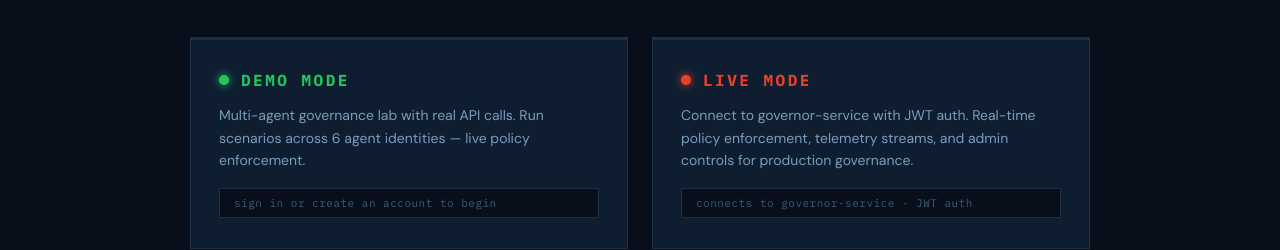
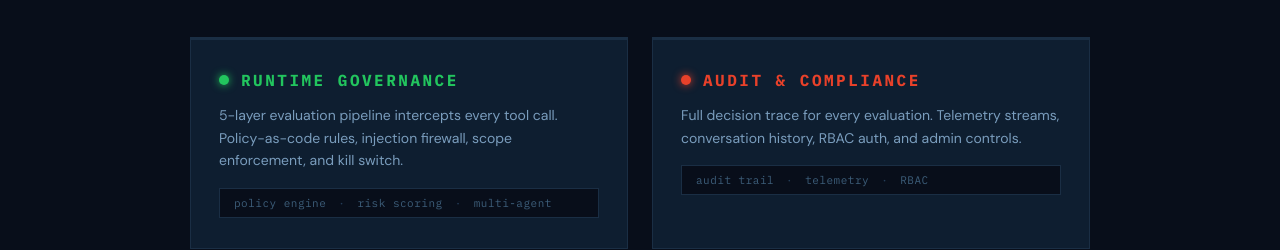
Before and after one commit to othnielObasi/openclaw-runtime-governor, a Next.js app in the folder dashboard/: page / in a window 1280 px wide. Shown: the part 580-830 px from the top of the page. Built offline with nearby package versions, Linux system fonts and the light colour scheme; no server answers.

Commit message:
ui: replace demo/live mode cards with capability cards, login only via popup

```diff
--- a/dashboard/app/page.tsx
+++ b/dashboard/app/page.tsx
@@ -167,7 +167,7 @@ function SimulatedDecision() {
   );
 }
 
-function LandingPage({ onSelect }: { onSelect: (mode: "demo" | "live") => void }) {
+function LandingPage() {
   const [hovered, setHovered] = useState<string | null>(null);
   const [mounted, setMounted] = useState(false);
   const [showAuthPopup, setShowAuthPopup] = useState(false);
@@ -287,26 +287,23 @@ function LandingPage({ onSelect }: { onSelect: (mode: "demo" | "live") => void }
         <SimulatedDecision />
       </div>
 
-      {/* ── Mode selection ── */}
+      {/* ── Capability cards ── */}
       <div style={{
         display: "flex", gap: 24, flexWrap: "wrap", justifyContent: "center",
         width: "100%", maxWidth: 900,
       }}>
-        {/* Demo */}
+        {/* Runtime Governance */}
         <div
           style={{
             flex: 1, minWidth: 300, maxWidth: 420,
-            background: hovered === "demo" ? C.bg2 : C.bg1,
-            border: `1px solid ${hovered === "demo" ? C.green : C.line}`,
-            borderTop: `3px solid ${hovered === "demo" ? C.green : C.line}`,
-            padding: "30px 28px", cursor: "pointer",
+            background: hovered === "gov" ? C.bg2 : C.bg1,
+            border: `1px solid ${hovered === "gov" ? C.green : C.line}`,
+            borderTop: `3px solid ${hovered === "gov" ? C.green : C.line}`,
+            padding: "30px 28px",
             transition: "all 0.25s ease",
-            transform: hovered === "demo" ? "translateY(-3px)" : "none",
-            boxShadow: hovered === "demo" ? `0 6px 24px ${C.green}18` : "none",
           }}
-          onMouseEnter={() => setHovered("demo")}
+          onMouseEnter={() => setHovered("gov")}
           onMouseLeave={() => setHovered(null)}
-          onClick={() => onSelect("demo")}
         >
           <div style={{ display: "flex", alignItems: "center", gap: 12, marginBottom: 14 }}>
             <div style={{
@@ -317,39 +314,39 @@ function LandingPage({ onSelect }: { onSelect: (mode: "demo" | "live") => void }
               fontFamily: mono, fontSize: 16, fontWeight: 700,
               color: C.green, letterSpacing: 2.5, textTransform: "uppercase", margin: 0,
             }}>
-              Demo Mode
+              Runtime Governance
             </h2>
           </div>
           <p style={{
             fontFamily: sans, fontSize: 14, color: C.p2, margin: "0 0 16px", lineHeight: 1.6,
           }}>
-            Multi-agent governance lab with real API calls.
-            Run scenarios across 6 agent identities — live policy enforcement.
+            5-layer evaluation pipeline intercepts every tool call.
+            Policy-as-code rules, injection firewall, scope enforcement, and kill switch.
           </p>
           <div style={{
             fontFamily: mono, fontSize: 11, color: C.p3,
             padding: "7px 14px", background: C.bg0,
             border: `1px solid ${C.line}`, letterSpacing: 0.5,
+            display: "flex", gap: 12, flexWrap: "wrap",
           }}>
-            <span style={{ color: C.p3 }}>sign in or create an account to begin</span>
+            <span>policy engine</span><span style={{ color: C.line2 }}>·</span>
+            <span>risk scoring</span><span style={{ color: C.line2 }}>·</span>
+            <span>multi-agent</span>
           </div>
         </div>
 
-        {/* Live */}
+        {/* Audit & Compliance */}
         <div
           style={{
             flex: 1, minWidth: 300, maxWidth: 420,
-            background: hovered === "live" ? C.bg2 : C.bg1,
-            border: `1px solid ${hovered === "live" ? C.accent : C.line}`,
-            borderTop: `3px solid ${hovered === "live" ? C.accent : C.line}`,
-            padding: "30px 28px", cursor: "pointer",
+            background: hovered === "audit" ? C.bg2 : C.bg1,
+            border: `1px solid ${hovered === "audit" ? C.accent : C.line}`,
+            borderTop: `3px solid ${hovered === "audit" ? C.accent : C.line}`,
+            padding: "30px 28px",
             transition: "all 0.25s ease",
-            transform: hovered === "live" ? "translateY(-3px)" : "none",
-            boxShadow: hovered === "live" ? `0 6px 24px ${C.accent}18` : "none",
           }}
-          onMouseEnter={() => setHovered("live")}
+          onMouseEnter={() => setHovered("audit")}
           onMouseLeave={() => setHovered(null)}
-          onClick={() => onSelect("live")}
         >
           <div style={{ display: "flex", alignItems: "center", gap: 12, marginBottom: 14 }}>
             <div style={{
@@ -360,21 +357,24 @@ function LandingPage({ onSelect }: { onSelect: (mode: "demo" | "live") => void }
               fontFamily: mono, fontSize: 16, fontWeight: 700,
               color: C.accent, letterSpacing: 2.5, textTransform: "uppercase", margin: 0,
             }}>
-              Live Mode
+              Audit &amp; Compliance
             </h2>
           </div>
           <p style={{
             fontFamily: sans, fontSize: 14, color: C.p2, margin: "0 0 16px", lineHeight: 1.6,
           }}>
-            Connect to governor-service with JWT auth. Real-time policy enforcement,
-            telemetry streams, and admin controls for production governance.
+            Full decision trace for every evaluation. Telemetry streams,
+            conversation history, RBAC auth, and admin controls.
           </p>
           <div style={{
             fontFamily: mono, fontSize: 11, color: C.p3,
             padding: "7px 14px", background: C.bg0,
             border: `1px solid ${C.line}`, letterSpacing: 0.5,
+            display: "flex", gap: 12, flexWrap: "wrap",
           }}>
-            <span style={{ color: C.p3 }}>connects to governor-service · JWT auth</span>
+            <span>audit trail</span><span style={{ color: C.line2 }}>·</span>
+            <span>telemetry</span><span style={{ color: C.line2 }}>·</span>
+            <span>RBAC</span>
           </div>
         </div>
       </div>
@@ -427,7 +427,6 @@ function LandingPage({ onSelect }: { onSelect: (mode: "demo" | "live") => void }
 
 export default function Page() {
   const { user, logout, loading } = useAuth();
-  const [mode, setMode] = useState<"landing" | "demo" | "live">("landing");
 
   // Loading auth state from localStorage
   if (loading) {
@@ -443,19 +442,16 @@ export default function Page() {
     );
   }
 
-  // Both demo and live mode use the same dashboard — requires auth
-  if (mode === "demo" || mode === "live") {
-    if (!user) {
-      return <GovernorLogin onBack={() => setMode("landing")} />;
-    }
+  // Authenticated → go straight to dashboard
+  if (user) {
     return (
       <GovernorDashboard
         userRole={user.role}
         userName={user.name}
-        onLogout={() => { logout(); setMode("landing"); }}
+        onLogout={logout}
       />
     );
   }
 
-  return <LandingPage onSelect={setMode} />;
+  return <LandingPage />;
 }
```
